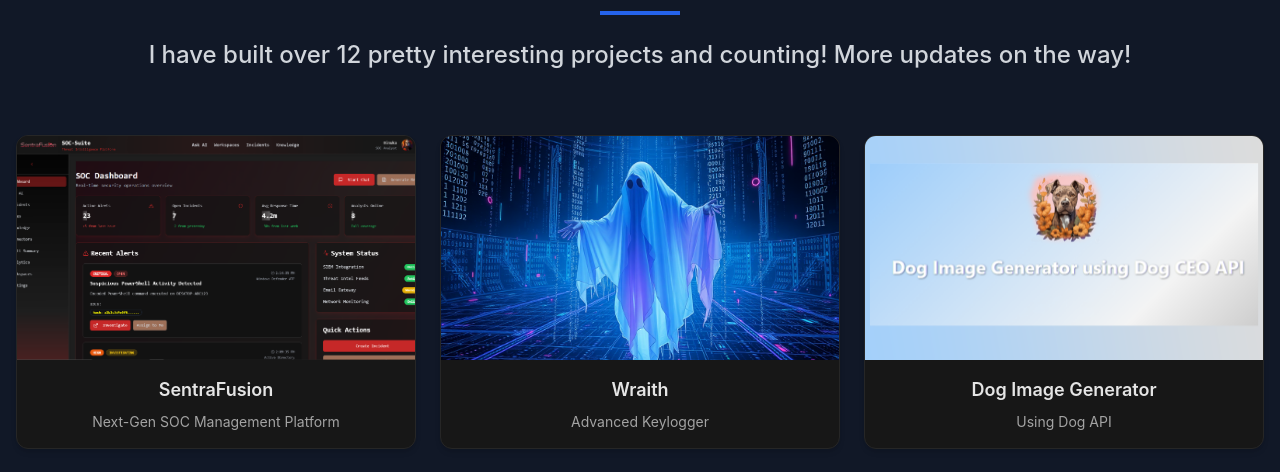
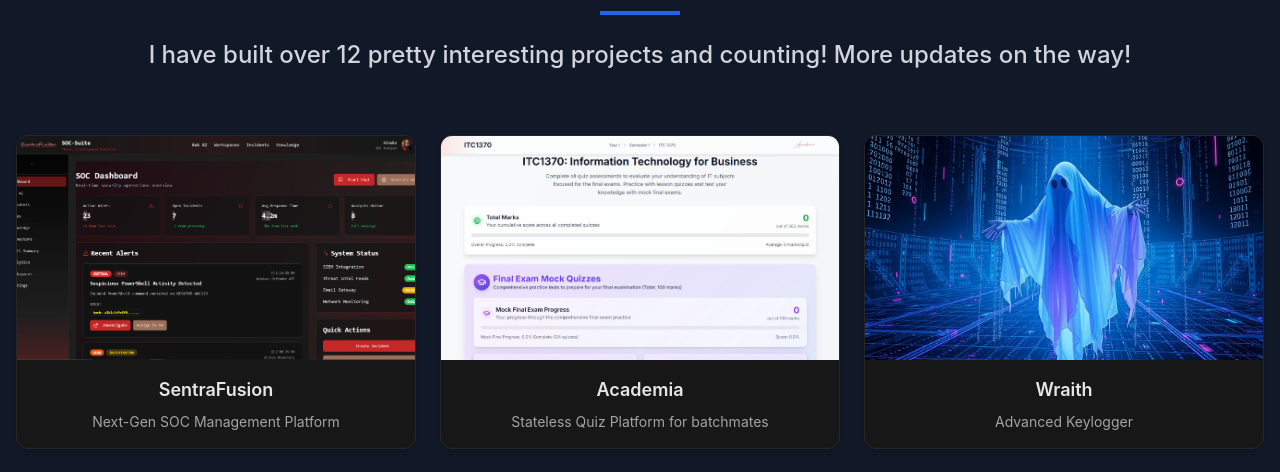
Before and after one commit to Dinuka7L/dinuka-portfolio, a React (Vite) app: page / in a window 1280 px wide. Shown: the part 5620-6092 px from the top of the page. Built offline with nearby package versions, Linux system fonts and the light colour scheme; grey boxes are pictures that could not be loaded.

Commit message:
Add Academia Quiz LMS project to MyProjectsSection
Introduced a new project card for Academia, a stateless quiz platform designed to help students prepare for exams. Added the project image and detailed description to the MyProjectsSection component.

```diff
--- a/src/components/MyProjectsSection.tsx
+++ b/src/components/MyProjectsSection.tsx
@@ -7,6 +7,7 @@ import CountUp from '../ui/count-up'
 import { Link } from 'react-router-dom';
 import wraith_bg from '../assets/wraith_ghost_gen.png';
 import DogGenAPI from '../assets/DogGenAPI.png';
+import AcademiaSS1 from '../assets/Academia-SS-1.png';
 
 function MyProjectsSection() {
   const [active, setActive] = useState<(typeof cards)[number] | boolean | null>(
@@ -287,6 +288,31 @@ const cards = [
     },
   },
   {
+    description: "Stateless Quiz Platform for batchmates",
+    title: "Academia",
+    src: AcademiaSS1,
+    ctaText: "Try it out",
+    ctaLink: "https://itc1370-lms-quiz.vercel.app/",
+    content: () => {
+      return (
+        <p>
+          <b>The Academia Quiz LMS Platform Help Students Face Exam with more confidence and readiness</b><br /><br />
+          The <b>Academia</b> is a stateless(all information processed on client-side) LMS web application I built to help my peer fellow students prepare for their IT Exam in the Management Program of the FMSC at USJ<br /><br />
+          <b>Key Capabilities:</b><br /><br />
+          <b>Real Exam Feels, Without the Pressure:</b>
+          <p>I created an enviorment to simulate<b>exam-based quizzes</b> that mimics the real exam. So it isn't just about memorizing; it's about getting comfortable with the exam format, managing your time, and building that crucial exam-day stamina.</p><br />
+
+          <b>Mastering One Concept at a Time:</b>
+          <p>Sometimes you just need to drill down on a specific topic. That's where our <b>lesson-focused quizzes</b> come in. They let you dive deep into particular lessons, ensuring you grasp every concept before moving on.</p><br />
+
+          <b>More Than Just Multiple Choice:</b>
+          <p>We know learning isn't one-size-fits-all. That's why Academia supports a <b>vast array of question types</b>. This keeps things engaging and truly tests your understanding, not just your ability to pick A, B, or C.</p><br />
+          <p>Academia is a <b>stateless</b> web app. What does that mean for you? It means it's super fast, super reliable, and designed to just work seamlessly, letting you focus purely on your studies without any hiccups. All the heavy lifting happens right there on your device, making it incredibly efficient.</p><br />
+        </p>
+      );
+    },
+  },
+  {
     description: "Advanced Keylogger",
     title: "Wraith",
     src: wraith_bg,
```
Also changed, not shown: src/assets/Academia-SS-1.png (added).
